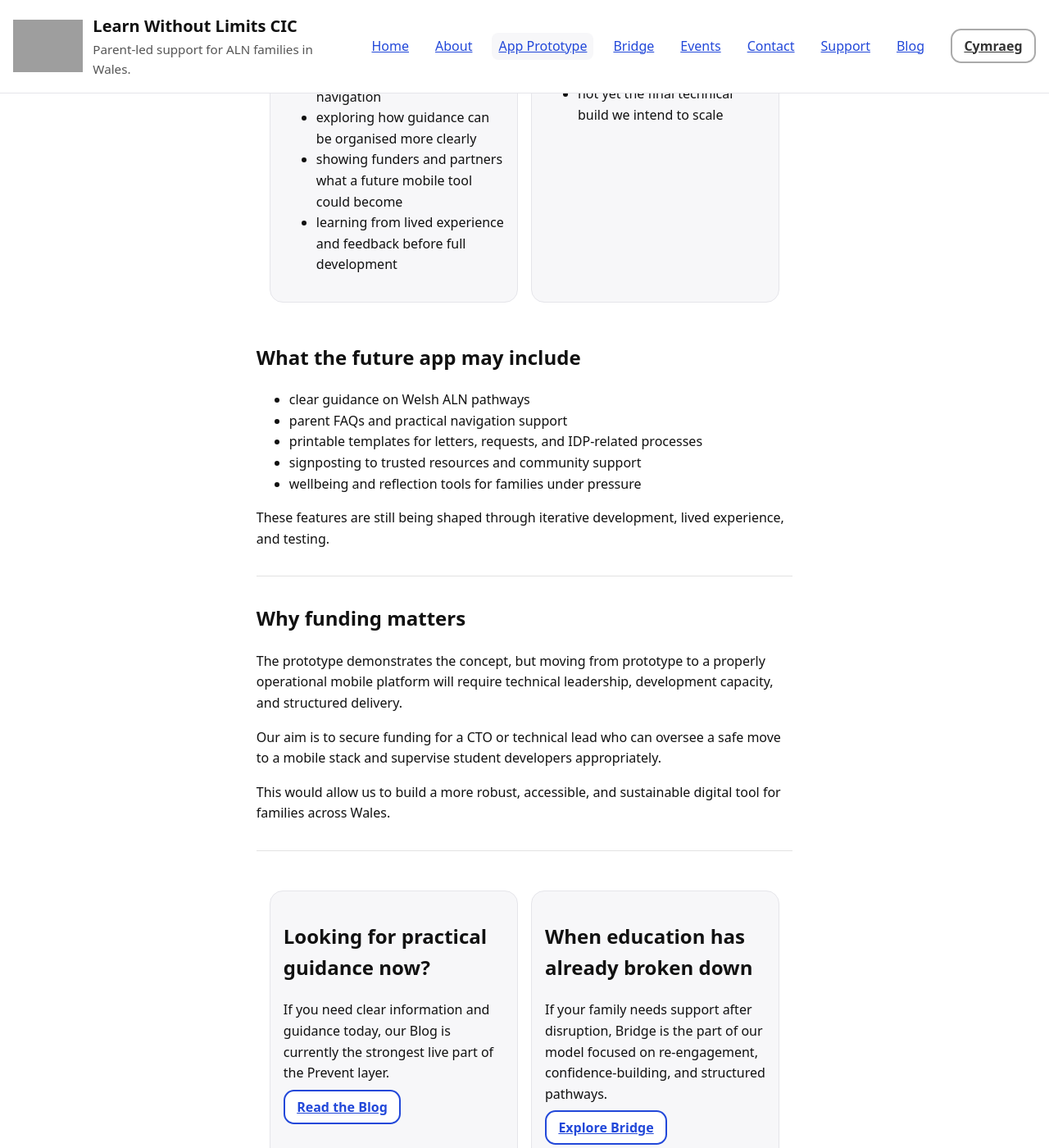
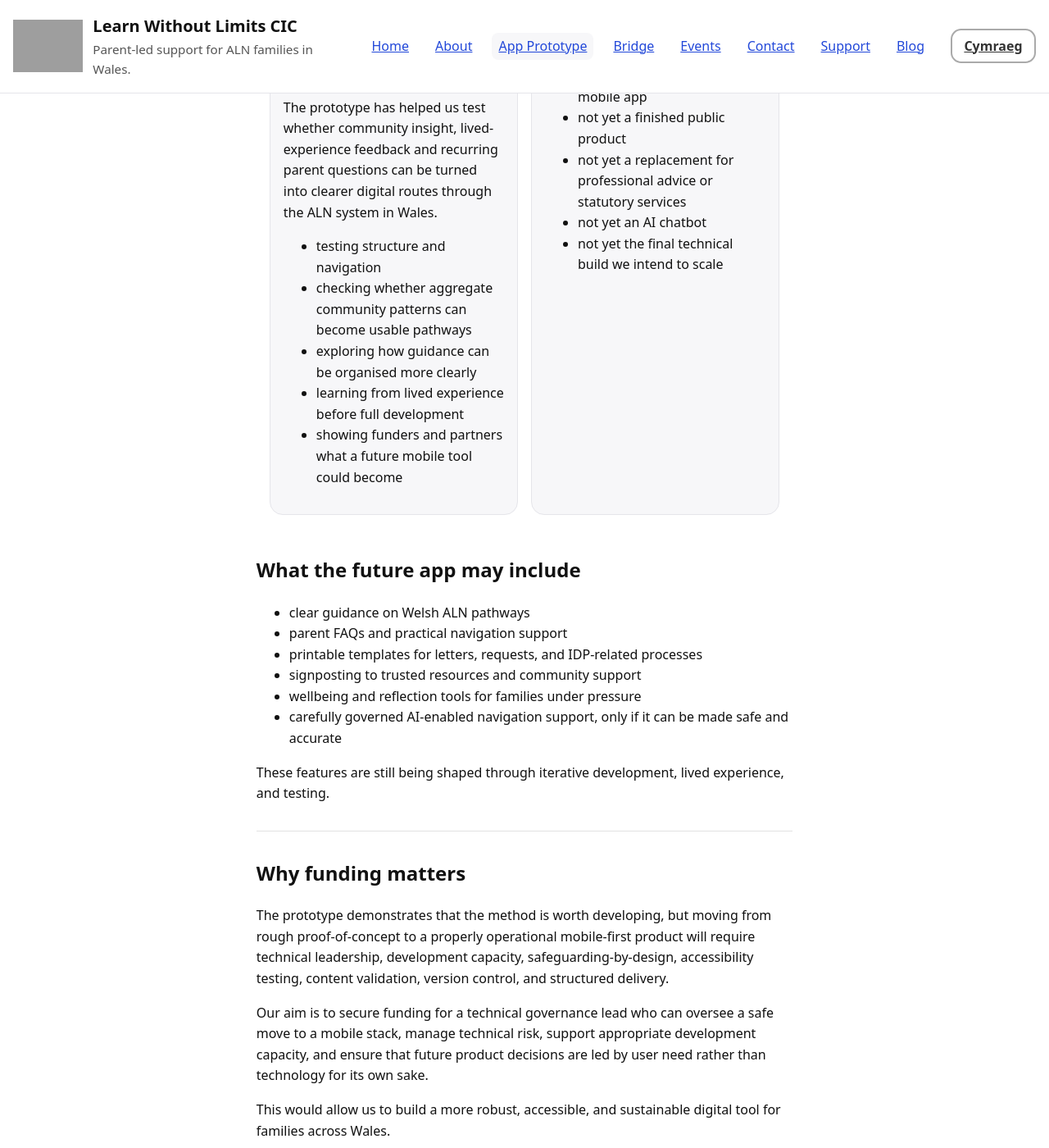
Before and after one commit to StephShobiye/learnwithoutlimitscic.github.io, a Jekyll site: the page app.en.html, which Jekyll copies as it is, in a window 1280 px wide and 1400 px high, scrolled down 2898 px. Shown: the whole window at 82% size. Built offline with Jekyll 4.4.1, drawn with Linux system fonts in a browser that asks for light colours; some of the changed text lies outside the part shown; grey boxes are pictures that could not be loaded.

Commit message:
Update app prototype page layout and methodology wording

```diff
--- a/app.en.html
+++ b/app.en.html
@@ -4,10 +4,10 @@
   <meta charset="utf-8">
   <meta name="viewport" content="width=device-width, initial-scale=1">
   <title>Parent Guide App Prototype | Learn Without Limits CIC</title>
-  <meta name="description" content="The Learn Without Limits Parent Guide App is currently in prototype stage. It is being developed to help families navigate Additional Learning Needs support in Wales.">
+  <meta name="description" content="The Learn Without Limits Parent Guide App is an early HTML proof-of-concept prototype testing whether community insight can become usable digital navigation for families in Wales.">
 
   <meta property="og:title" content="Parent Guide App Prototype | Learn Without Limits CIC">
-  <meta property="og:description" content="A prototype digital tool being developed to help families navigate Additional Learning Needs support in Wales.">
+  <meta property="og:description" content="An early proof-of-concept digital tool testing whether community insight can become usable navigation for families in Wales.">
   <meta property="og:type" content="website">
   <meta property="og:url" content="https://learnwithoutlimitscic.org/app.en.html">
   <meta property="og:image" content="https://learnwithoutlimitscic.org/assets/img/LearnWithoutLimits_Badge.png">
@@ -19,6 +19,7 @@
   <link rel="icon" type="image/png" href="/assets/img/LearnWithoutLimits_Badge.png">
   <link rel="apple-touch-icon" href="/assets/img/LearnWithoutLimits_Badge.png">
 </head>
+
 <body>
   <a class="skip-link" href="#main">Skip to content</a>
 
@@ -59,35 +60,11 @@
   </div>
 
   <main id="main" tabindex="-1">
-    <section class="hero">
+    <section class="hero" style="text-align:center;">
       <h1>Parent Guide App Prototype</h1>
-      <p class="lead">An early proof-of-concept digital tool testing whether community insight can become usable navigation for families in Wales.</p>
-
-      <div style="max-width:800px;">
-  <h2>What the prototype was designed to test</h2>
-
-  <p>This prototype was developed to answer one core methodology question:</p>
-
-  <p><strong>Can our community insight loop actually produce usable digital navigation worthy of seeking funding to develop?</strong></p>
-
-  <p><strong>Our answer is yes.</strong></p>
-
-  <p>
-    The Parent Guide App is currently an early HTML proof-of-concept prototype. It is intentionally rough and is not yet a fully operational mobile app or finished public product.
-  </p>
-
-  <p>
-    Its purpose has been to help Learning Without Limits CIC and our community test whether our iterative development method works in this context. The prototype allows us to explore whether recurring parent questions, anonymised aggregate community patterns and lived-experience feedback can be translated into clearer digital navigation pathways for families.
-  </p>
-
-  <p>
-    This means the prototype is not the final technical product. It is a low-cost learning tool that has helped us test structure, user journeys, content organisation and the role a future mobile-first app could play within the Prevent layer of our wider Prevent → Bridge → Progress model.
-  </p>
-
-  <p>
-    Future development may include a mobile app and, if it can be governed safely, AI-enabled chatbot functionality. Any use of AI would need strong technical governance, content validation, safeguarding controls, accessibility testing and clear limits. The priority is not novelty; it is accurate, safe and accessible navigation for families.
-  </p>
-      </div>
+      <p class="lead" style="max-width:760px;margin-left:auto;margin-right:auto;">
+        An early proof-of-concept digital tool testing whether community insight can become usable navigation for families in Wales.
+      </p>
 
       <div class="hero-actions">
         <a class="btn primary"
@@ -103,7 +80,37 @@
     </section>
 
     <section class="content">
-      <div style="background:#f5f7fa;padding:1.25rem;border-radius:12px;margin:0 0 2rem 0;">
+      <div style="max-width:900px;margin:0 auto 2rem auto;background:#f5f7fa;padding:1.25rem;border-radius:12px;text-align:center;">
+        <h2 style="margin-top:0;">What the prototype was designed to test</h2>
+
+        <p style="max-width:760px;margin-left:auto;margin-right:auto;">
+          This prototype was developed to answer one core methodology question:
+        </p>
+
+        <p style="max-width:760px;margin-left:auto;margin-right:auto;">
+          <strong>Can our community insight loop actually produce usable digital navigation worthy of seeking funding to develop?</strong>
+        </p>
+
+        <p><strong>Our answer is yes.</strong></p>
+
+        <p style="max-width:760px;margin-left:auto;margin-right:auto;">
+          The Parent Guide App is currently an early HTML proof-of-concept prototype. It is intentionally rough and is not yet a fully operational mobile app or finished public product.
+        </p>
+
+        <p style="max-width:760px;margin-left:auto;margin-right:auto;">
+          Its purpose has been to help Learning Without Limits CIC and our community test whether our iterative development method works in this context. The prototype allows us to explore whether recurring parent questions, anonymised aggregate community patterns and lived-experience feedback can be translated into clearer digital navigation pathways for families.
+        </p>
+
+        <p style="max-width:760px;margin-left:auto;margin-right:auto;">
+          This means the prototype is not the final technical product. It is a low-cost learning tool that has helped us test structure, user journeys, content organisation and the role a future mobile-first app could play within the Prevent layer of our wider Prevent → Bridge → Progress model.
+        </p>
+
+        <p style="max-width:760px;margin:0 auto;">
+          Future development may include a mobile app and, if it can be governed safely, AI-enabled chatbot functionality. Any use of AI would need strong technical governance, content validation, safeguarding controls, accessibility testing and clear limits. The priority is not novelty; it is accurate, safe and accessible navigation for families.
+        </p>
+      </div>
+
+      <div style="max-width:900px;margin:0 auto 2rem auto;background:#f5f7fa;padding:1.25rem;border-radius:12px;">
         <h2 style="margin-top:0;">How this fits within our wider model</h2>
 
         <p>
@@ -148,13 +155,14 @@
         <article class="card">
           <h2>What the prototype is for</h2>
           <p>
-            The prototype is helping us test how families might use a digital tool to find clearer routes through the ALN system in Wales.
+            The prototype has helped us test whether community insight, lived-experience feedback and recurring parent questions can be turned into clearer digital routes through the ALN system in Wales.
           </p>
           <ul>
             <li>testing structure and navigation</li>
+            <li>checking whether aggregate community patterns can become usable pathways</li>
             <li>exploring how guidance can be organised more clearly</li>
+            <li>learning from lived experience before full development</li>
             <li>showing funders and partners what a future mobile tool could become</li>
-            <li>learning from lived experience and feedback before full development</li>
           </ul>
         </article>
 
@@ -164,12 +172,13 @@
             <li>not yet a fully developed mobile app</li>
             <li>not yet a finished public product</li>
             <li>not yet a replacement for professional advice or statutory services</li>
+            <li>not yet an AI chatbot</li>
             <li>not yet the final technical build we intend to scale</li>
           </ul>
         </article>
       </div>
 
-      <div style="max-width:800px;margin-top:2rem;">
+      <div style="max-width:900px;margin:2rem auto 0 auto;">
         <h2>What the future app may include</h2>
         <ul>
           <li>clear guidance on Welsh ALN pathways</li>
@@ -177,6 +186,7 @@
           <li>printable templates for letters, requests, and IDP-related processes</li>
           <li>signposting to trusted resources and community support</li>
           <li>wellbeing and reflection tools for families under pressure</li>
+          <li>carefully governed AI-enabled navigation support, only if it can be made safe and accurate</li>
         </ul>
 
         <p>
@@ -186,17 +196,15 @@
 
       <hr style="margin:2rem 0;border:0;border-top:1px solid #e2e2e2;">
 
-      <div style="max-width:800px;">
+      <div style="max-width:900px;margin:0 auto;">
         <h2>Why funding matters</h2>
 
         <p>
-          The prototype demonstrates the concept, but moving from prototype to a properly operational mobile platform
-          will require technical leadership, development capacity, and structured delivery.
+          The prototype demonstrates that the method is worth developing, but moving from rough proof-of-concept to a properly operational mobile-first product will require technical leadership, development capacity, safeguarding-by-design, accessibility testing, content validation, version control, and structured delivery.
         </p>
 
         <p>
-          Our aim is to secure funding for a CTO or technical lead who can oversee a safe move to a mobile stack and
-          supervise student developers appropriately.
+          Our aim is to secure funding for a technical governance lead who can oversee a safe move to a mobile stack, manage technical risk, support appropriate development capacity, and ensure that future product decisions are led by user need rather than technology for its own sake.
         </p>
 
         <p>
@@ -229,7 +237,7 @@
         </article>
       </div>
 
-      <div style="background:#f5f7fa;padding:1.25rem;border-radius:12px;margin:2rem 0 0 0;">
+      <div style="max-width:900px;margin:2rem auto 0 auto;background:#f5f7fa;padding:1.25rem;border-radius:12px;">
         <h2 style="margin-top:0;">Feedback and interest</h2>
         <p>
           We welcome grounded feedback on the prototype, as well as interest from potential collaborators, technical supporters, and funders.
@@ -254,16 +262,21 @@
       <div>
         <h3>Quick links</h3>
         <ul>
+          <li><a href="/about.en.html">About us</a></li>
+          <li><a href="/support.en.html">Support us</a></li>
           <li><a href="/app.en.html">App Prototype</a></li>
           <li><a href="/bridge.en.html">Bridge</a></li>
           <li><a href="/events.en.html">Events</a></li>
-          <li><a href="/about.en.html">About us</a></li>
+          <li><a href="/contact.en.html">Contact us</a></li>
         </ul>
       </div>
 
       <div>
         <h3>Support us</h3>
-        <p>Support us: coming soon.</p>
+        <p>
+          Funders, sponsors, technical supporters and strategic collaborators can find our current support needs on the
+          <a href="/support.en.html">Support page</a>.
+        </p>
       </div>
     </div>
 
```
